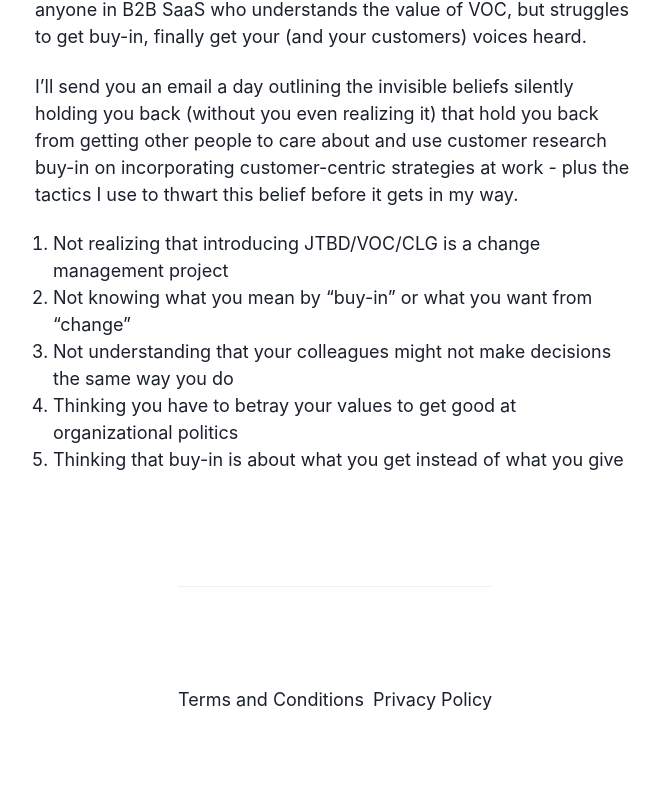
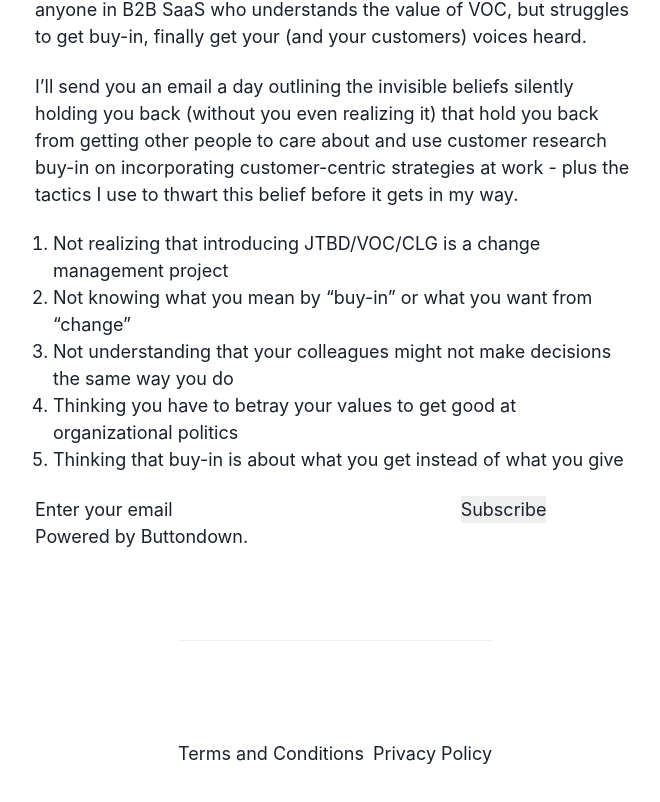
Before and after one commit to alliblum/nextjs-blog, a Next.js app: page /research-buy-in in a window 1280 px wide. Shown: the part 4061-4863 px from the top of the page, without its empty margins (305-965 px from the left). Built offline with nearby package versions, Linux system fonts and the light colour scheme.

Commit message:
cleared html form errors for buttondown email subscribe form embed

```diff
--- /dev/null
+++ b/components/email-form.tsx
@@ -0,0 +1,33 @@
+import Box from '@chakra-ui/react'
+
+export default function EmailForm() {
+  return (
+    <form
+      action="https://buttondown.email/api/emails/embed-subscribe/alli"
+      method="post"
+      target="popupwindow"
+      onSubmit={() =>
+        "window.open('https://buttondown.email/alli', 'popupwindow')"
+      }
+      className="embeddable-buttondown-form"
+    >
+      <label htmlFor="bd-email">Enter your email</label>
+      <input type="email" name="email" id="bd-email" />
+
+      <input type="submit" value="Subscribe" />
+      <p>
+        <a href="https://buttondown.email/refer/alli" target="_blank">
+          Powered by Buttondown.
+        </a>
+      </p>
+    </form>
+  )
+}
+
+// export default function EmailForm() {
+//   <iframe
+//     // scrolling="no"
+//     <div style = {{width:100%!important;height:220px;border:1px #ccc solid !important}}>
+//     src="https://buttondown.email/alli?as_embed=true"
+//   />
+// }
--- a/pages/research-buy-in.tsx
+++ b/pages/research-buy-in.tsx
@@ -1,5 +1,6 @@
 import { QuoteBlock } from 'components/mdx'
 import Layout from 'components/layout'
+import EmailForm from 'components/email-form'
 // import ReactHtmlParser from 'react-html-parser'
 
 // import CustomHTMLComponent from './CustomHTMLComponent'
@@ -250,7 +251,8 @@ export default function EmailDripBuyInMindset() {
             Thinking that buy-in is about what you get instead of what you give
           </ListItem>
         </OrderedList>
-        <Box></Box>
+
+        <EmailForm />
       </Stack>
     </Layout>
   )
```
Also changed, not shown: components/mdx/email-form.tsx (deleted, +0 -7 lines).
